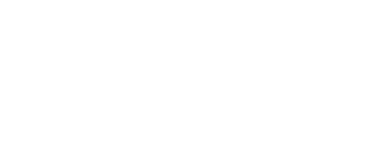
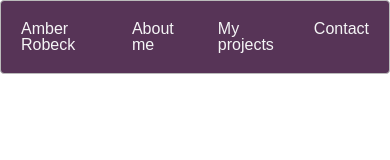
Before and after one commit to Amber-Robeck/unitTwoPortfolio, a plain HTML site: page portfolio.html in a window 390 px wide. Drawn offline with Linux system fonts and the light colour scheme; files that its build step writes are made by us from their sources.

Commit message:
added a responsive navigation bar

```diff
--- /dev/null
+++ b/Assets/reset.css
@@ -0,0 +1,33 @@
+/* Resets the box size of every element */
+* {
+    margin: 0;
+    padding: 0;
+    box-sizing: border-box;
+  }
+
+  /* Gives the body element a parent height to compare against */
+  html {
+    height: 100%;
+  }
+
+  body {
+    min-height: 100%;
+    line-height: 1;
+    font-family: sans-serif;
+  }
+
+  h1, h2, h3, h4, h5, h6 {
+    font-size: 100%;
+  }
+
+  /* Matches the font of special elements to the rest of the page */
+  input, select, option, optgroup, textarea, button,
+  pre, code {
+    font-size: 100%;
+    font-family: inherit;
+  }
+
+  /* Removes default bullet points from lists */
+  ol, ul {
+    list-style: none;
+  }
--- a/Assets/style.css
+++ b/Assets/style.css
@@ -0,0 +1,58 @@
+/* Margins on top left and right are not the same*/
+body {
+    margin: auto;
+}
+
+.zone {
+    /*padding: 30px 50px;
+    margin:40px 60px;*/
+    cursor:pointer;
+    background-color: rgb(87, 52, 87);
+    /*display:inline-block;*/
+    color:#FFF;
+    font-size:2em;
+    border-radius: 4px;
+    border:1px solid #bbb;
+    transition: all 0.3s linear;
+}
+
+.zone:hover {
+    box-shadow:rgba(0,0,0,0.8) 0px 5px 15px, inset rgba(0,0,0,0.15) 0px -10px 20px;
+}
+
+/* NAVAGATION BAR*/
+.sticky {
+    position: fixed;
+    top: 0;
+    width: 100%;
+}
+
+.main-nav {
+    display: flex;
+    list-style: none;
+    font-size: 0.7em;
+    margin: 0;
+}
+
+@media only screen and (max-width:600px) {
+    .main-nav {
+        font-size: 0.5em;
+        padding: 0;
+    }
+}
+
+.push {
+    margin-right: auto;
+}
+li {
+    padding:20px
+}
+
+a {
+    color: #f5f5f6;
+    text-decoration: none;
+}
+
+a:hover {
+    text-decoration: underline;
+}
--- a/portfolio.html
+++ b/portfolio.html
@@ -4,9 +4,18 @@
     <meta charset="UTF-8">
     <meta http-equiv="X-UA-Compatible" content="IE=edge">
     <meta name="viewport" content="width=device-width, initial-scale=1.0">
+    <link rel="stylesheet" href="reset.css">
+    <link rel="stylesheet" href="assets/style.css">
     <title>Portfolio</title>
 </head>
 <body>
-
+    <nav class="zone sticky">
+        <ul class="main-nav">
+            <li class="push"><a href="">Amber Robeck</a></li>
+            <li><a href="">About me</a></li>
+            <li><a href="">My projects</a></li>
+            <li><a href="">Contact</a></li>
+        </ul>
+    </nav>
 </body>
 </html>
```
